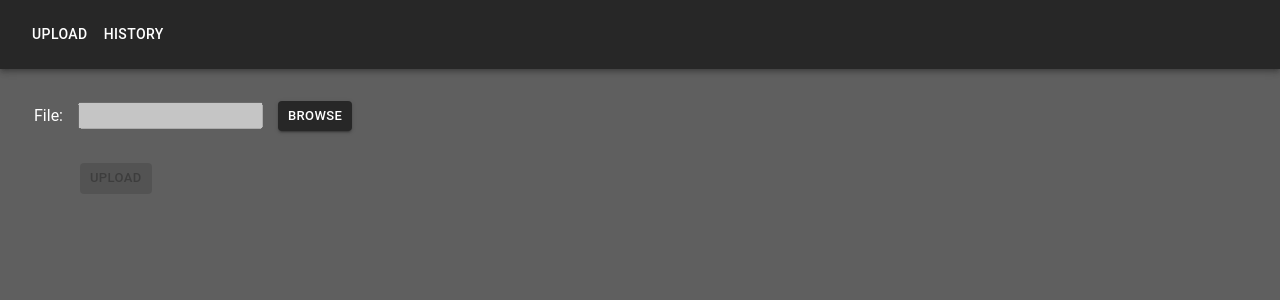
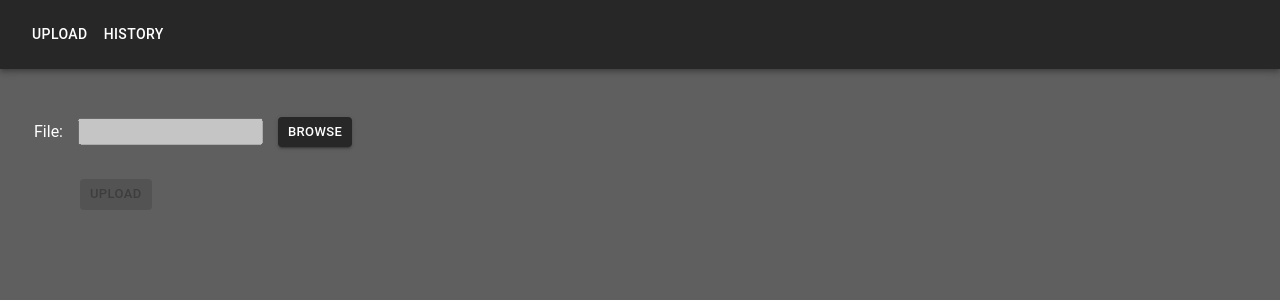
Before and after one commit to jaywasd/analyzere_challenge, a React (Create React App) app: page / in a window 1280 px wide. Shown: the top 300 px of the page. Built offline with nearby package versions, Linux system fonts and the light colour scheme.

Commit message:
did some styling changes

```diff
--- a/src/Components/Navbar.js
+++ b/src/Components/Navbar.js
@@ -87,7 +87,7 @@ const Navbar = () => {
                 <Button
                   key={page}
                   onClick={handleCloseNavMenu}
-                  sx={{ my: 2, color: "white", display: "block" }}
+                  sx={{ my: 2, color: "white", display: "block", '&:hover': {backgroundColor: "rgb(20, 20, 20) "} }}
                 >
                   {page}
                 </Button>
--- a/src/Components/Upload.js
+++ b/src/Components/Upload.js
@@ -17,8 +17,8 @@ const theme = createTheme({
 const Upload = () => {
   const [isBrowsing, setIsBrowsing] = useState(false);
   const [selectedPath, setSelectedPath] = useState("");
-  const [isUploading, setIsUploading] = useState();
-  const [isUploaded, setIsUploaded] = useState();
+  const [isUploading, setIsUploading] = useState(false);
+  const [isUploaded, setIsUploaded] = useState(false);
 
   useEffect(() => {
     localStorage.removeItem("selectedPath");
--- a/src/Components/Upload.module.css
+++ b/src/Components/Upload.module.css
@@ -1,7 +1,7 @@
 .upload {
   display: flex;
   justify-content: flex-start;
-  padding-top: 2rem;
+  padding-top: 3rem;
   padding-bottom: 2rem;
   padding-left: 24px;
   padding-right: 24px;
```
